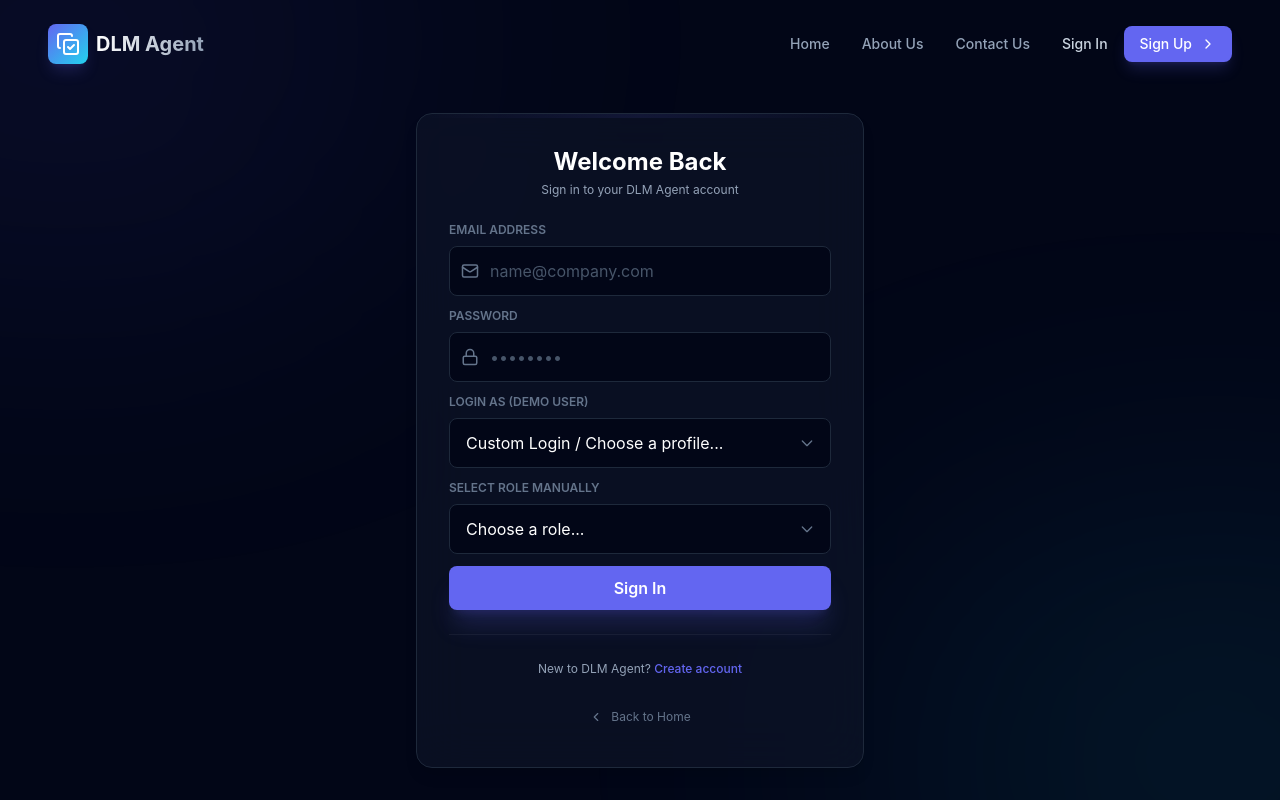
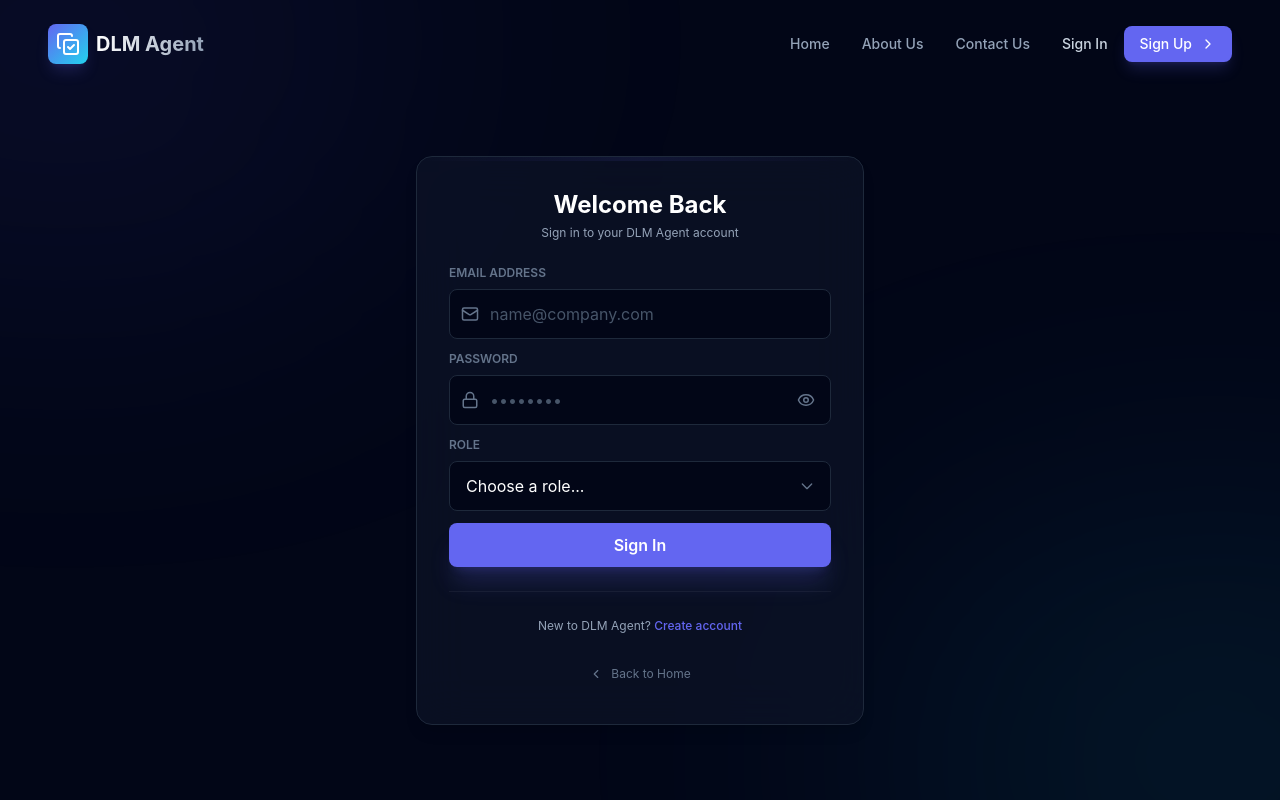
Before and after one commit to DocumentLifeManagement/DLM-gen-ai, a React (Vite) app in the folder frontend/: page /login in a window 1280 px wide. Built offline with nearby package versions, Linux system fonts and the light colour scheme.

Commit message:
refactored pages

```diff
--- a/frontend/src/pages/homepage/Login.jsx
+++ b/frontend/src/pages/homepage/Login.jsx
@@ -2,47 +2,16 @@ import React, { useState } from "react";
 import LandingNavbar from "../../components/landing/LandingNavbar";
 import Button from "../../components/landing/Button";
 import Card from "../../components/landing/Card";
-import { Lock, Mail, ChevronLeft, AlertCircle, User } from "lucide-react";
+import { Lock, Mail, ChevronLeft, AlertCircle, User, Eye, EyeOff } from "lucide-react";
 import { motion, AnimatePresence } from "framer-motion";
 
 export default function Login({ navigate }) {
   const [email, setEmail] = useState("");
   const [password, setPassword] = useState("");
   const [role, setRole] = useState("");
-  const [demoUser, setDemoUser] = useState("");
-  const [fullName, setFullName] = useState("");
+  const [showPassword, setShowPassword] = useState(false);
   const [error, setError] = useState("");
   const [loading, setLoading] = useState(false);
-
-  const handleDemoSelection = (e) => {
-    const val = e.target.value;
-    setDemoUser(val);
-    if (val === "UPLOADER") {
-      setEmail("uploader@example.com");
-      setPassword("test123");
-      setRole("UPLOADER");
-      setFullName("Apurv");
-    }
-    else if (val === "REVIEWER") {
-      setEmail("reviewer@example.com");
-      setPassword("test123");
-      setRole("REVIEWER");
-      setFullName("Bhavesh");
-    }
-    else if (val === "APPROVER") {
-      setEmail("approver@example.com");
-      setPassword("test123");
-      setRole("APPROVER");
-      setFullName("Vishwas");
-    }
-    else if (val === "ADMIN") {
-      setEmail("admin@example.com");
-      setPassword("test123");
-      setRole("ADMIN");
-      setFullName("Kshitij");
-    }
-    else { setEmail(""); setPassword(""); setRole(""); setFullName(""); }
-  };
 
   const handleLogin = async (e) => {
     e.preventDefault();
@@ -119,28 +88,6 @@ export default function Login({ navigate }) {
             )}
 
             <form onSubmit={handleLogin} className="space-y-3">
-              <AnimatePresence>
-                {fullName && (
-                  <motion.div
-                    initial={{ opacity: 0, y: -20 }}
-                    animate={{ opacity: 1, y: 0 }}
-                    exit={{ opacity: 0, y: -20 }}
-                    className="space-y-2"
-                  >
-                    <label className="block text-xs font-semibold uppercase text-slate-500">Full Name</label>
-                    <div className="relative">
-                      <User className="absolute left-3 top-1/2 -translate-y-1/2 text-brand-accent" size={18} />
-                      <input
-                        type="text"
-                        readOnly
-                        className="w-full bg-brand-950 border border-brand-800 rounded-lg py-3 pl-10 pr-4 text-brand-accent font-bold focus:outline-none cursor-default"
-                        value={fullName}
-                      />
-                    </div>
-                  </motion.div>
-                )}
-              </AnimatePresence>
-
               <div>
                 <label className="block text-xs font-semibold uppercase text-slate-500 mb-2">Email Address</label>
                 <div className="relative">
@@ -160,58 +107,41 @@ export default function Login({ navigate }) {
                 <div className="relative">
                   <Lock className="absolute left-3 top-1/2 -translate-y-1/2 text-slate-500" size={18} />
                   <input
-                    type="password"
-                    className="w-full bg-brand-950 border border-brand-800 rounded-lg py-3 pl-10 pr-4 text-white placeholder-slate-600 focus:outline-none focus:border-brand-accent transition-colors"
+                    type={showPassword ? "text" : "password"}
+                    className="w-full bg-brand-950 border border-brand-800 rounded-lg py-3 pl-10 pr-12 text-white placeholder-slate-600 focus:outline-none focus:border-brand-accent transition-colors"
                     placeholder="••••••••"
                     value={password}
                     onChange={(e) => setPassword(e.target.value)}
                   />
+                  <button
+                    type="button"
+                    onClick={() => setShowPassword(!showPassword)}
+                    className="absolute right-4 top-1/2 -translate-y-1/2 text-slate-500 hover:text-white transition-colors"
+                  >
+                    {showPassword ? <EyeOff size={18} /> : <Eye size={18} />}
+                  </button>
                 </div>
               </div>
 
               <div>
-                <label className="block text-xs font-semibold uppercase text-slate-500 mb-2">Login As (Demo User)</label>
+                <label className="block text-xs font-semibold uppercase text-slate-500 mb-2">Role</label>
                 <div className="relative">
                   <select
                     className="w-full bg-brand-950 border border-brand-800 rounded-lg py-3 px-4 text-white focus:outline-none focus:border-brand-accent transition-colors appearance-none"
-                    value={demoUser}
-                    onChange={handleDemoSelection}
+                    value={role}
+                    onChange={(e) => setRole(e.target.value)}
                   >
-                    <option value="">Custom Login / Choose a profile...</option>
+                    <option value="">Choose a role...</option>
+                    <option value="ADMIN">Administrator</option>
                     <option value="UPLOADER">Uploader</option>
                     <option value="REVIEWER">Reviewer</option>
                     <option value="APPROVER">Approver</option>
-                    <option value="ADMIN">Admin</option>
                   </select>
                   <div className="absolute right-4 top-1/2 -translate-y-1/2 pointer-events-none text-slate-500">
                     <svg className="w-4 h-4" fill="none" stroke="currentColor" viewBox="0 0 24 24"><path strokeLinecap="round" strokeLinejoin="round" strokeWidth="2" d="M19 9l-7 7-7-7"></path></svg>
                   </div>
                 </div>
               </div>
-
-
-
-              {demoUser === "" && (
-                <div>
-                  <label className="block text-xs font-semibold uppercase text-slate-500 mb-2">Select Role manually</label>
-                  <div className="relative">
-                    <select
-                      className="w-full bg-brand-950 border border-brand-800 rounded-lg py-3 px-4 text-white focus:outline-none focus:border-brand-accent transition-colors appearance-none"
-                      value={role}
-                      onChange={(e) => setRole(e.target.value)}
-                    >
-                      <option value="">Choose a role...</option>
-                      <option value="ADMIN">Administrator</option>
-                      <option value="UPLOADER">Uploader</option>
-                      <option value="REVIEWER">Reviewer</option>
-                      <option value="APPROVER">Approver</option>
-                    </select>
-                    <div className="absolute right-4 top-1/2 -translate-y-1/2 pointer-events-none text-slate-500">
-                      <svg className="w-4 h-4" fill="none" stroke="currentColor" viewBox="0 0 24 24"><path strokeLinecap="round" strokeLinejoin="round" strokeWidth="2" d="M19 9l-7 7-7-7"></path></svg>
-                    </div>
-                  </div>
-                </div>
-              )}
 
               <Button
                 type="submit"
--- a/frontend/src/pages/homepage/Register.jsx
+++ b/frontend/src/pages/homepage/Register.jsx
@@ -2,13 +2,14 @@ import React, { useState } from "react";
 import LandingNavbar from "../../components/landing/LandingNavbar";
 import Button from "../../components/landing/Button";
 import Card from "../../components/landing/Card";
-import { Lock, Mail, ChevronLeft, AlertCircle, User as UserIcon } from "lucide-react";
+import { Lock, Mail, ChevronLeft, AlertCircle, User as UserIcon, Eye, EyeOff } from "lucide-react";
 import { motion } from "framer-motion";
 
 export default function Register({ navigate }) {
     const [fullName, setFullName] = useState("");
     const [email, setEmail] = useState("");
     const [password, setPassword] = useState("");
+    const [showPassword, setShowPassword] = useState(false);
     const [error, setError] = useState("");
     const [loading, setLoading] = useState(false);
 
@@ -112,12 +113,19 @@ export default function Register({ navigate }) {
                                 <div className="relative">
                                     <Lock className="absolute left-3 top-1/2 -translate-y-1/2 text-slate-500" size={18} />
                                     <input
-                                        type="password"
-                                        className="w-full bg-brand-950 border border-brand-800 rounded-lg py-3 pl-10 pr-4 text-white placeholder-slate-600 focus:outline-none focus:border-brand-accent transition-colors"
+                                        type={showPassword ? "text" : "password"}
+                                        className="w-full bg-brand-950 border border-brand-800 rounded-lg py-3 pl-10 pr-12 text-white placeholder-slate-600 focus:outline-none focus:border-brand-accent transition-colors"
                                         placeholder="••••••••"
                                         value={password}
                                         onChange={(e) => setPassword(e.target.value)}
                                     />
+                                    <button
+                                        type="button"
+                                        onClick={() => setShowPassword(!showPassword)}
+                                        className="absolute right-4 top-1/2 -translate-y-1/2 text-slate-500 hover:text-white transition-colors"
+                                    >
+                                        {showPassword ? <EyeOff size={18} /> : <Eye size={18} />}
+                                    </button>
                                 </div>
                             </div>
 
```
Also changed, not shown: frontend/src/pages/uploader/Dashboard.jsx (+21 -7 lines).
